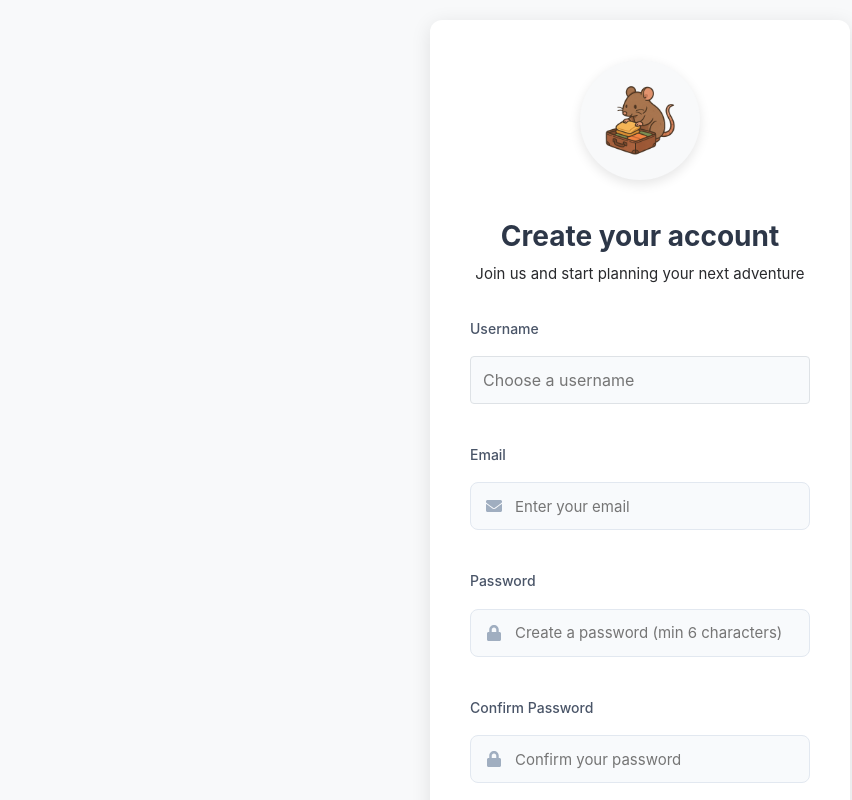
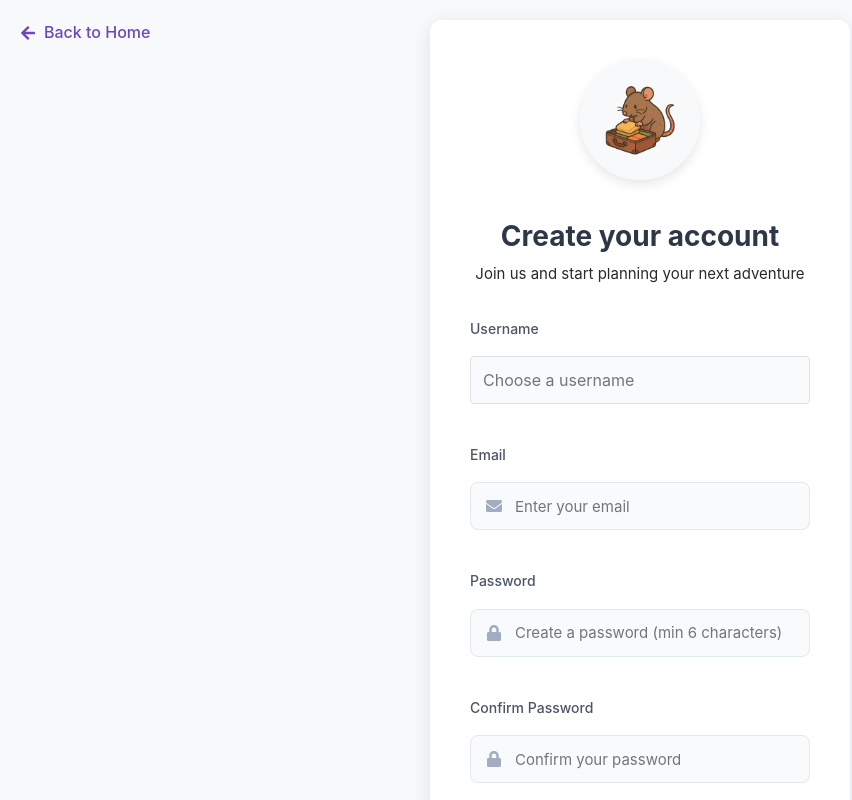
Before and after one commit to isalau/Pack-Rat, a React (Create React App) app in the folder pack-rat/: page /signup in a window 1280 px wide. Shown: the top 800 px of the page, without its empty margins (0-852 px from the left). Built offline with nearby package versions, Linux system fonts and the light colour scheme; no server answers.

Commit message:
Back button

```diff
--- a/pack-rat/src/pages/Login.jsx
+++ b/pack-rat/src/pages/Login.jsx
@@ -1,7 +1,7 @@
 import { useState, useEffect } from "react";
 import { Link, useNavigate, useLocation } from "react-router-dom";
 import { useAuth } from "../context/AuthContext";
-import { FaEnvelope, FaLock, FaArrowRight } from "react-icons/fa";
+import { FaEnvelope, FaLock, FaArrowRight, FaArrowLeft } from "react-icons/fa";
 import "./Login.css";
 
 function Login() {
@@ -49,6 +49,26 @@ function Login() {
 
   return (
     <div className="login-container">
+      <button
+        onClick={() => navigate('/')}
+        className="back-button"
+        style={{
+          position: 'absolute',
+          top: '20px',
+          left: '20px',
+          background: 'none',
+          border: 'none',
+          color: '#6b46c1',
+          display: 'flex',
+          alignItems: 'center',
+          gap: '8px',
+          cursor: 'pointer',
+          fontSize: '16px',
+          fontWeight: 500
+        }}
+      >
+        <FaArrowLeft /> Back to Home
+      </button>
       <div className="login-card">
         <div className="login-header">
           <div className="logo-container">
--- a/pack-rat/src/pages/SignUp.jsx
+++ b/pack-rat/src/pages/SignUp.jsx
@@ -1,7 +1,7 @@
 import { useState } from "react";
 import { Link, useNavigate } from "react-router-dom";
 import { useAuth } from "../context/AuthContext";
-import { FaEnvelope, FaLock, FaUser, FaArrowRight } from "react-icons/fa";
+import { FaEnvelope, FaLock, FaUser, FaArrowRight, FaArrowLeft } from "react-icons/fa";
 import "./Login.css";
 
 function SignUp() {
@@ -59,6 +59,26 @@ function SignUp() {
 
   return (
     <div className="login-container">
+      <button
+        onClick={() => navigate('/')}
+        className="back-button"
+        style={{
+          position: 'absolute',
+          top: '20px',
+          left: '20px',
+          background: 'none',
+          border: 'none',
+          color: '#6b46c1',
+          display: 'flex',
+          alignItems: 'center',
+          gap: '8px',
+          cursor: 'pointer',
+          fontSize: '16px',
+          fontWeight: 500
+        }}
+      >
+        <FaArrowLeft /> Back to Home
+      </button>
       <div className="login-card">
         <div className="login-header">
           <div className="logo-container">
```
